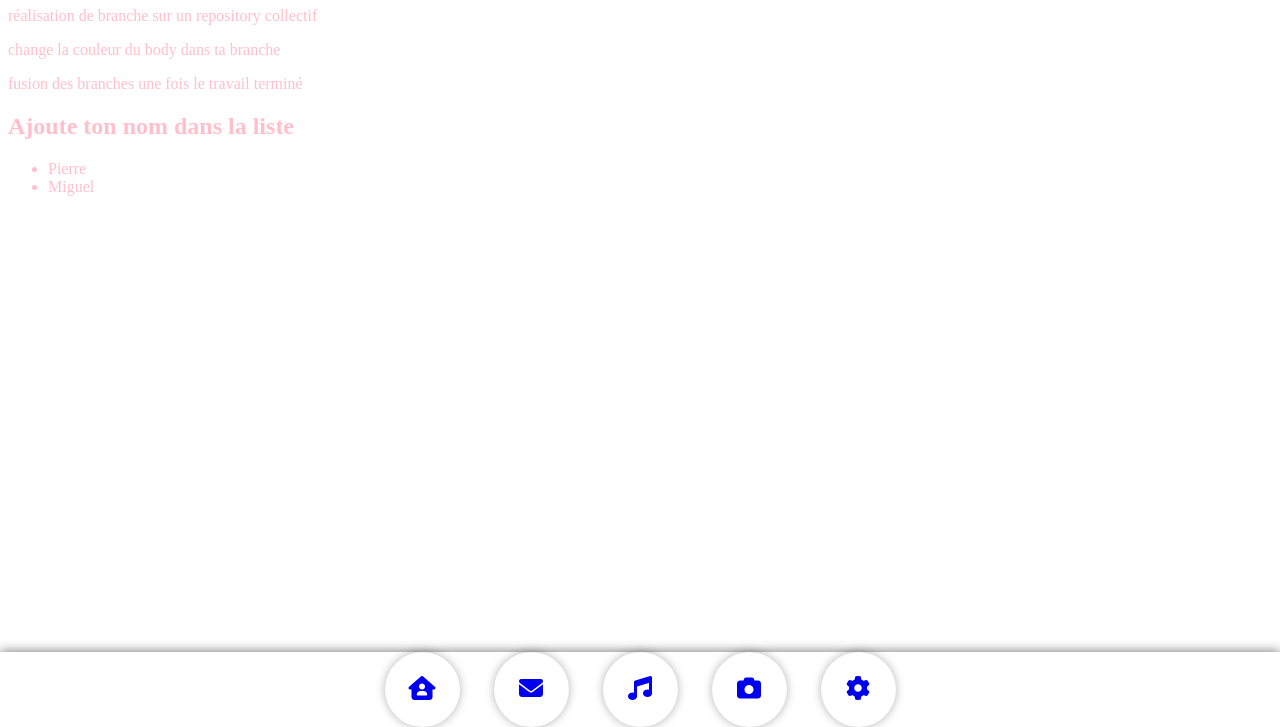
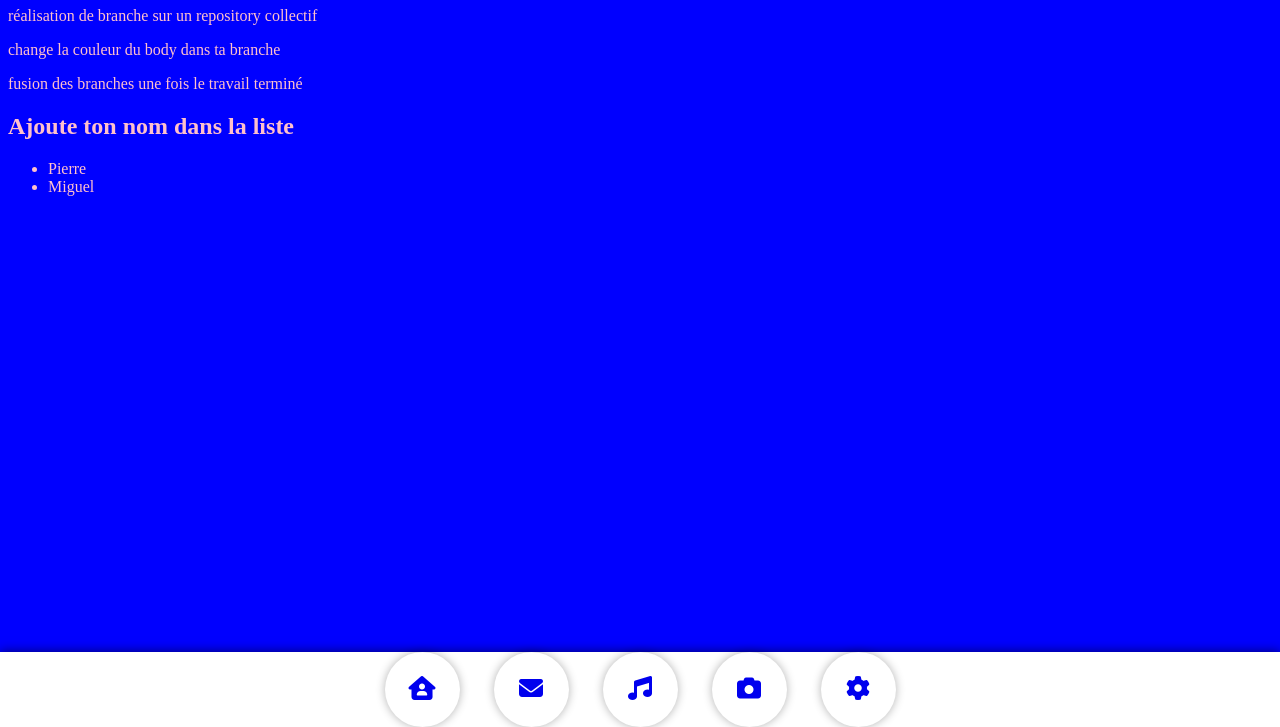
Before and after one commit to PierreDenaes/training, a plain HTML site: page index.html in a window 1280 px wide. Shown: the part 73-800 px from the top of the page. Drawn offline with Linux system fonts and the light colour scheme.

Commit message:
version background bleue

```diff
--- a/index.html
+++ b/index.html
@@ -10,12 +10,8 @@
     <title>Document</title>
     <style>
         body {
-<<<<<<< HEAD
             background-color: blue;
-=======
-              background-color: mediumspringgreen;
             color: pink;
->>>>>>> 560ae2111d02c3162d565e1e18da8b8f93efafc8
         }
     </style>
 </head>
```
Lines whose indentation alone changed are shown as unchanged.
